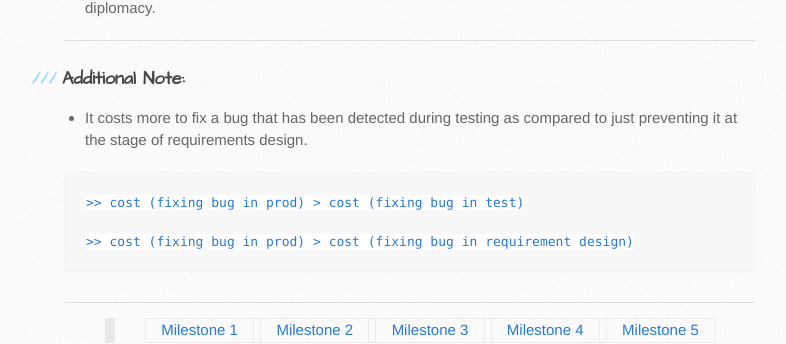
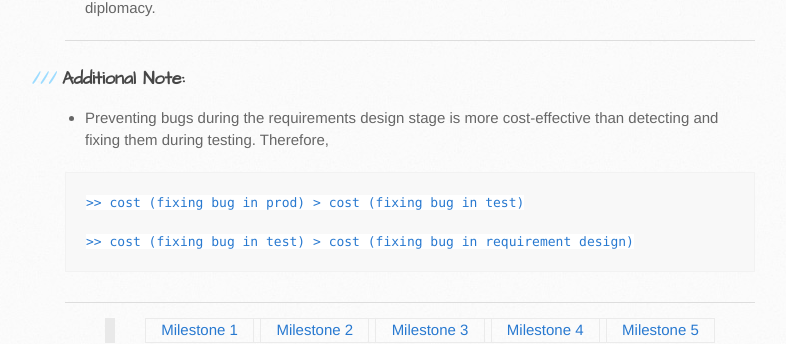
Before and after one commit to trumpfheller/trumpfheller.github.io, a Jekyll site: the page built from playbook/01.md, in a window 1280 px wide and 900 px high, scrolled down 1582 px. Shown: the part 454-798 px from the top of the window, without its empty margins (95-881 px from the left). Built offline with Jekyll 4.4.1, drawn with Linux system fonts in a browser that asks for light colours.

Commit message:
Update 01.md

````diff
--- a/playbook/01.md
+++ b/playbook/01.md
@@ -76,13 +76,13 @@ If you're building a new piece of software consider what knowledge and understan
 ***
 
 ### Additional Note:
-- It costs more to fix a bug that has been detected during testing as compared
-  to just preventing it at the stage of requirements design.
+- Preventing bugs during the requirements design stage is more cost-effective than detecting and fixing them during testing.
+Therefore,
 
 ```
 >> cost (fixing bug in prod) > cost (fixing bug in test)
 
->> cost (fixing bug in prod) > cost (fixing bug in requirement design)
+>> cost (fixing bug in test) > cost (fixing bug in requirement design)
 ```
 
 ***
````
